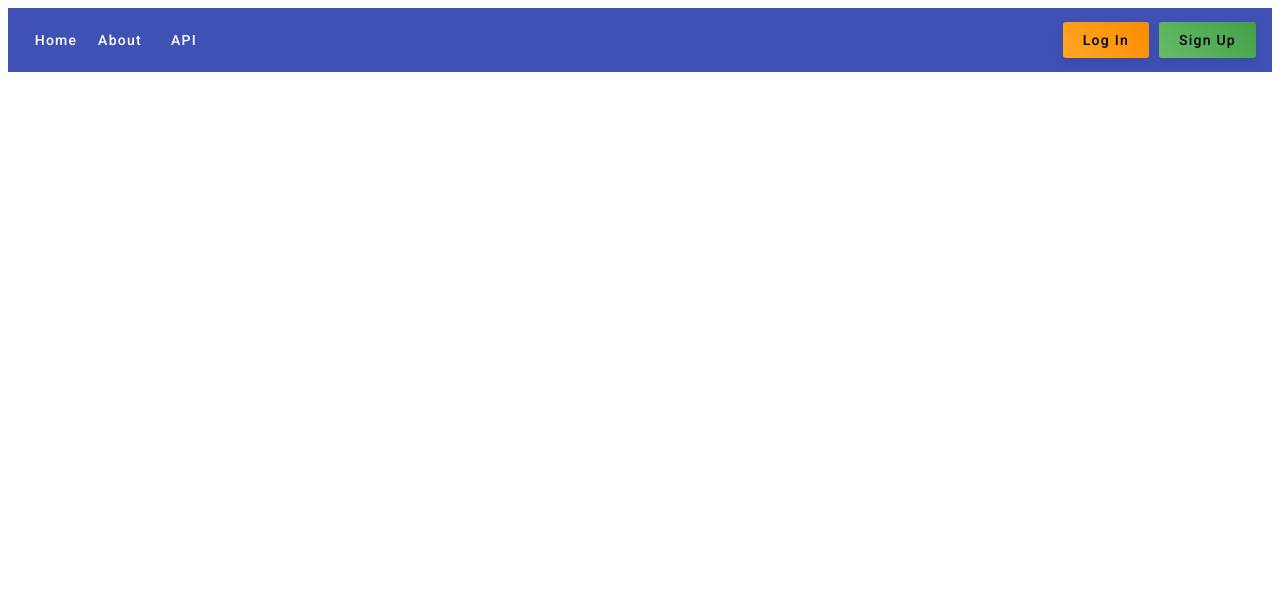
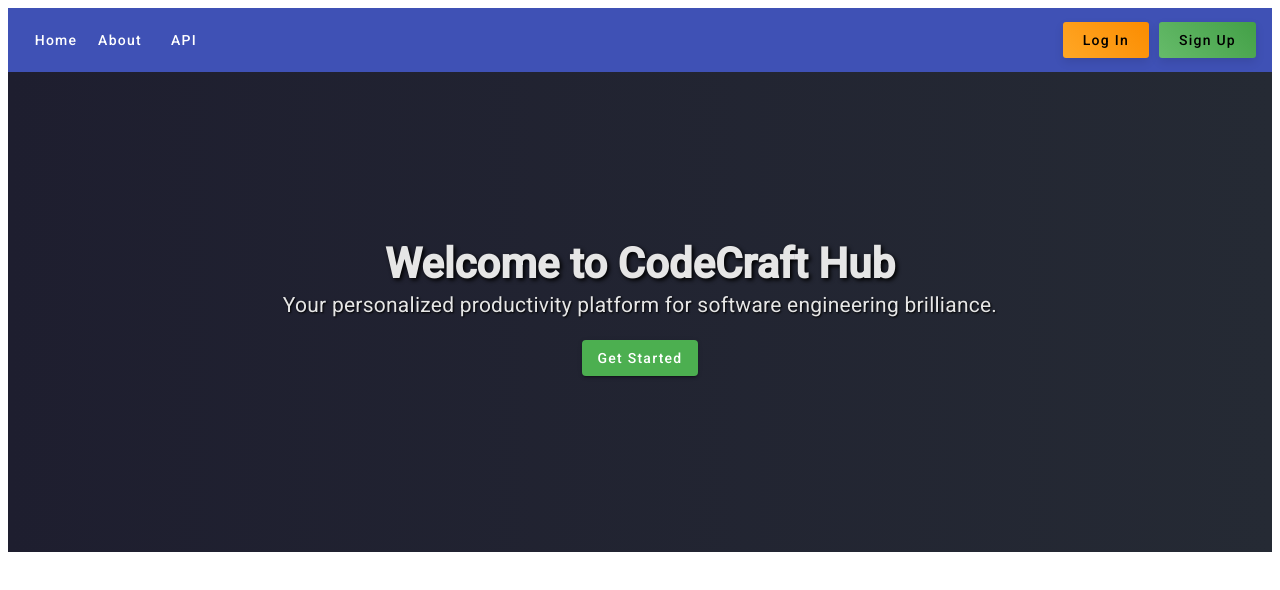
Before and after one commit to anantraghuvanshi/CodeCraft-Hub, an Angular app in the folder hub-frontend/: page /landing-page in a window 1280 px wide. Shown: the top 590 px of the page. Built offline with nearby package versions, Linux system fonts and the light colour scheme; no server answers.

Commit message:
hero section added

```diff
--- a/hub-frontend/src/app/landing-page/landing-page.component.css
+++ b/hub-frontend/src/app/landing-page/landing-page.component.css
@@ -32,3 +32,45 @@
 .signup-btn:hover {
     background: linear-gradient(45deg, #81c784, #66bb6a);
 }
+
+/* ---- Hero Sections ---- */
+
+.hero-section {
+    display: flex;
+    align-items: center;
+    justify-content: center;
+    height: 60vh;
+    background: linear-gradient(to right, #1e1e2f, #252a34);
+    color: #e6e6e6;
+    text-align: center;
+}
+
+.hero-section h1 {
+    font-size: 3em;
+    margin-bottom: 15px;
+    font-weight: bold;
+    text-shadow: 2px 2px 4px #000;
+}
+
+.hero-section p {
+    font-size: 1.5em;
+    margin-bottom: 25px;
+    text-shadow: 1px 1px 2px #000;
+}
+
+.container {
+    max-width: 1200px;
+    margin: 0 auto;
+    padding: 0 15px;
+}
+
+button[color="accent"] {
+    background-color: #4caf50;
+    border-color: #4caf50;
+    transition: transform 0.2s;
+}
+
+button[color="accent"]:hover {
+    transform: scale(1.05);
+    background-color: #45a047;
+}
--- a/hub-frontend/src/app/landing-page/landing-page.component.html
+++ b/hub-frontend/src/app/landing-page/landing-page.component.html
@@ -8,3 +8,16 @@
   <button mat-raised-button class="login-btn">Log In</button>
   <button mat-raised-button class="signup-btn">Sign Up</button>
 </mat-toolbar>
+
+<section id="hero" class="hero-section">
+  <div class="container">
+    <h1>Welcome to CodeCraft Hub</h1>
+    <p>
+      Your personalized productivity platform for software engineering
+      brilliance.
+    </p>
+    <button mat-raised-button color="accent" routerLink="#signup">
+      Get Started
+    </button>
+  </div>
+</section>
```
